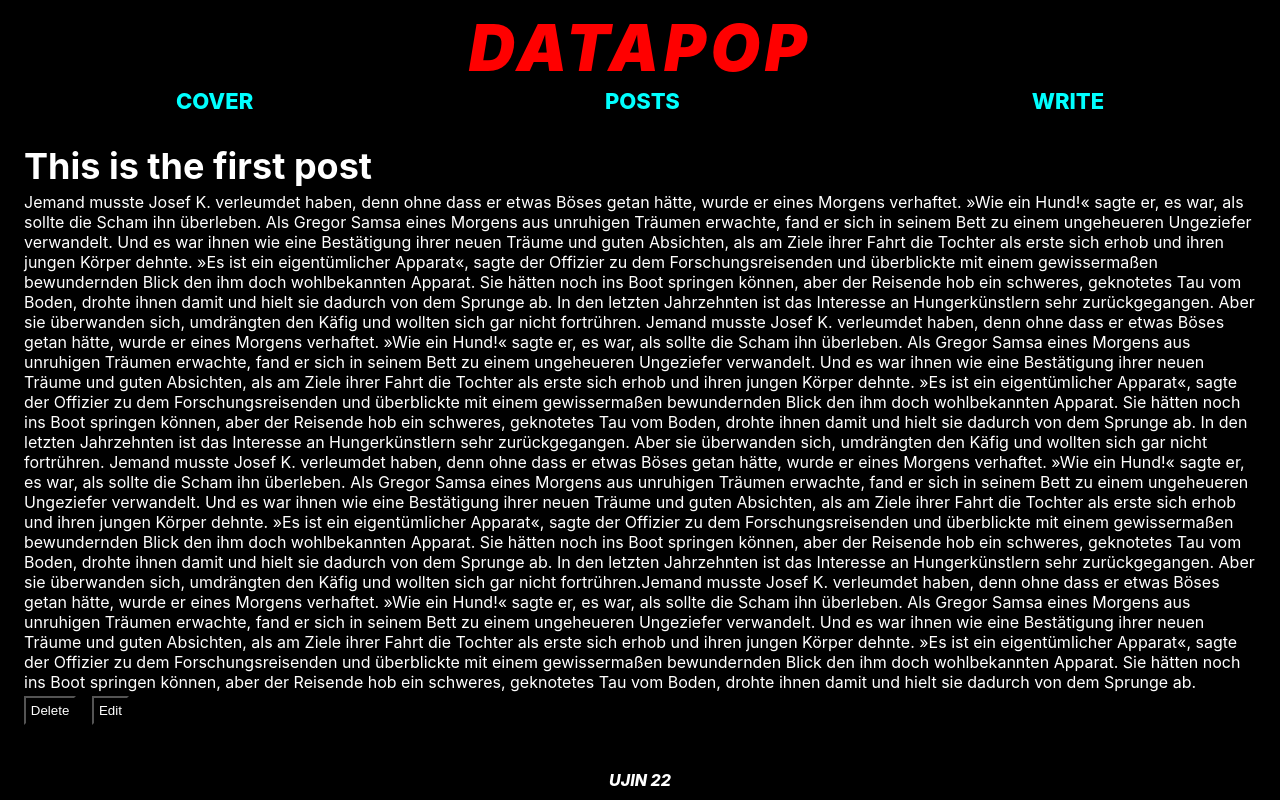
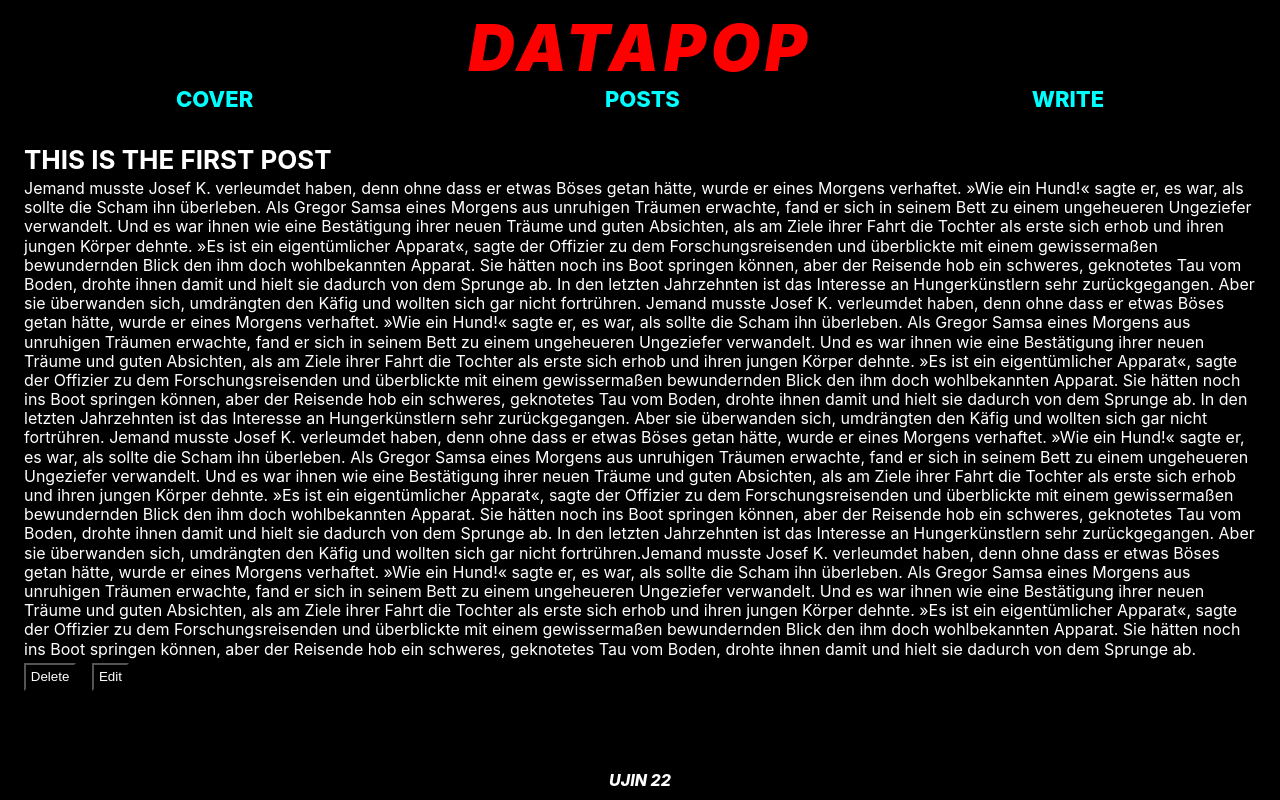
Before and after one commit to PhilippAubert/datapop, a React (Create React App) app in the folder frontend/: page /list in a window 1280 px wide. Built offline with nearby package versions, Linux system fonts and the light colour scheme; no server answers.

Commit message:
chore: stylize header, form and post

```diff
--- a/frontend/src/Components/Header/Header.css
+++ b/frontend/src/Components/Header/Header.css
@@ -20,8 +20,7 @@
   font-style: italic;
   font-weight: 900;
   font-size: 64px;
-  letter-spacing: 0.1ch;
-  padding: 2px;
+  letter-spacing: 0.1cap;
 }
 
 .nav {
--- a/frontend/src/Components/Home/Home.css
+++ b/frontend/src/Components/Home/Home.css
@@ -2,4 +2,5 @@
     box-sizing: border-box;
     grid-row: 2/3;
     grid-column: 2/3;
+    padding: 8px;
 }
--- a/frontend/src/Components/Input/Input.css
+++ b/frontend/src/Components/Input/Input.css
@@ -13,6 +13,7 @@
   width: 100%;
   gap: 16px;
   height: 100%;
+  padding: 16px;
 }
 
 .input--form {
--- a/frontend/src/Components/Posts/Posts.css
+++ b/frontend/src/Components/Posts/Posts.css
@@ -6,12 +6,14 @@
 }
 
 .post--title {
-  font-size: 36px;
+  font-size: 26px;
+  text-transform: uppercase;
 }
 
 .post--text__area {
   padding: 4px 0;
   overflow-wrap: break-word;
+  line-height: 1.2;
 }
 
 .button--area {
```
